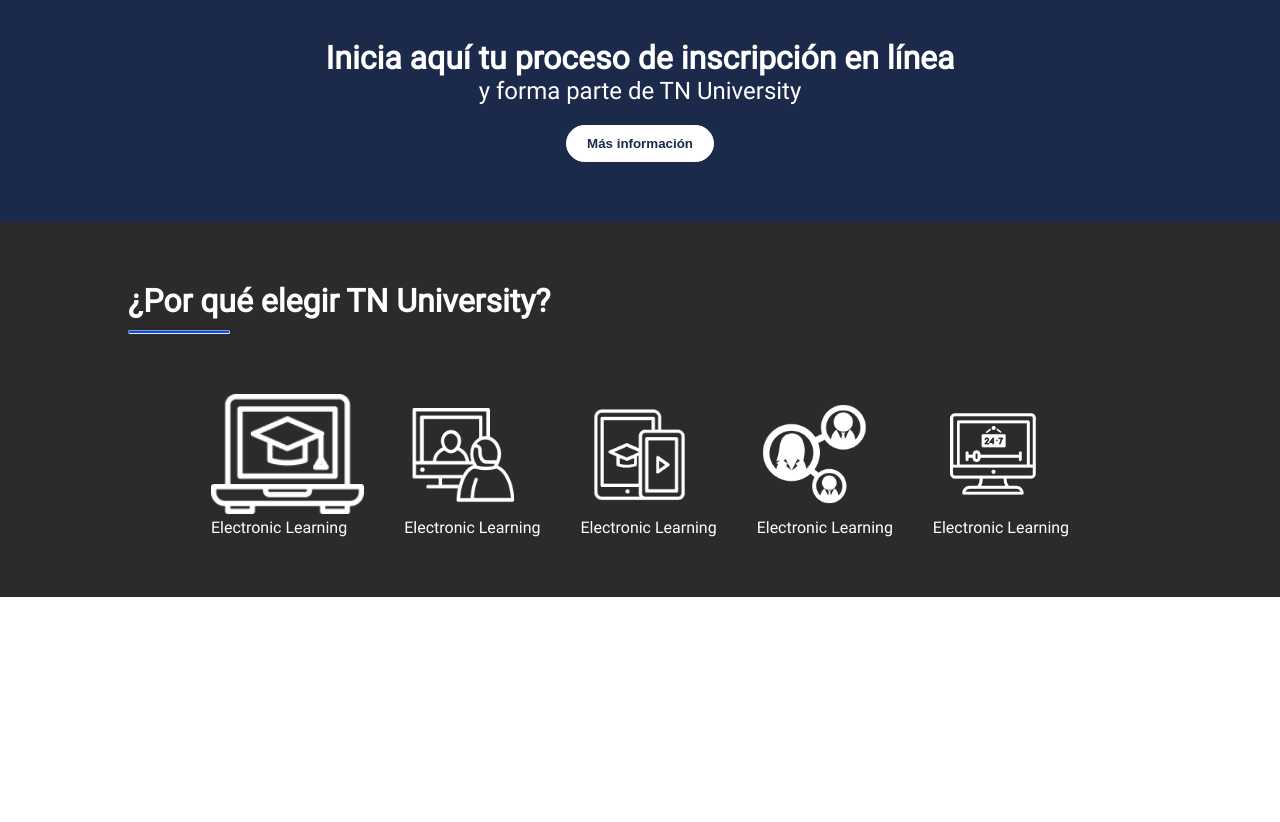
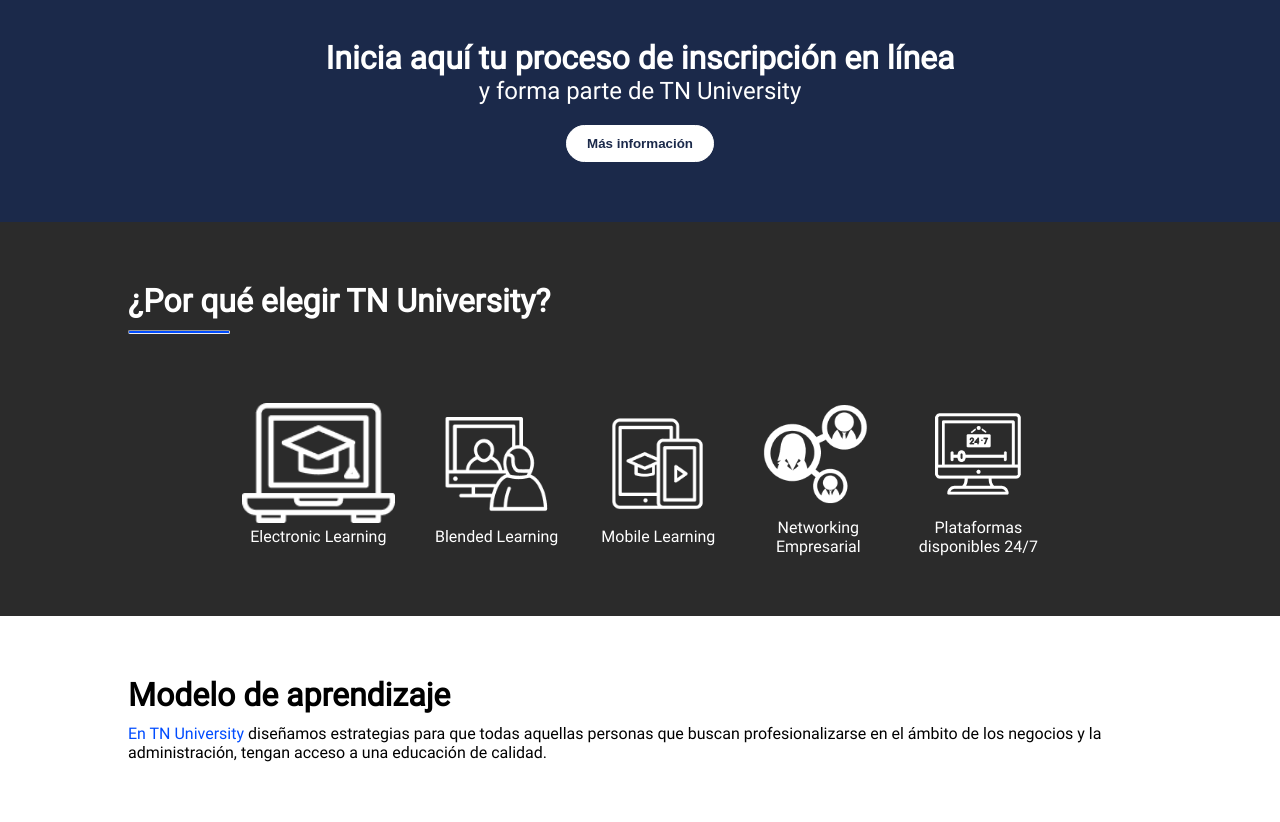
Before and after one commit to ballescript/landing, a plain HTML site: page index.html in a window 1280 px wide. Shown: the part 2030-2852 px from the top of the page. Before the commit the page ends 2627 px from the top, so only its background shows below. Drawn offline with Linux system fonts and the light colour scheme.

Commit message:
Add files via upload

```diff
--- a/index.html
+++ b/index.html
@@ -123,22 +123,27 @@
             </div>
             <div class="why-icon">
                 <img src="why-2.png" alt="Icon" title="Reason icon" />
-                <p>Electronic Learning</p>
+                <p>Blended Learning</p>
             </div>
             <div class="why-icon">
                 <img src="why-3.png" alt="Icon" title="Reason icon" />
-                <p>Electronic Learning</p>
+                <p>Mobile Learning</p>
             </div>
             <div class="why-icon">
                 <img src="why-4.png" alt="Icon" title="Reason icon" />
-                <p>Electronic Learning</p>
+                <p>Networking<br> Empresarial</p>
             </div>
             <div class="why-icon">
                 <img src="why-5.png" alt="Icon" title="Reason icon" />
-                <p>Electronic Learning</p>
+                <p>Plataformas<br> disponibles 24/7</p>
             </div>
         </div>
     </div>
 
+    <div class="learning-model">
+        <p class="learning-title">Modelo de aprendizaje</p>
+        <p><span class="blue-text">En TN University</span> diseñamos estrategias para que todas aquellas personas que buscan profesionalizarse en el ámbito de los negocios y la administración, tengan acceso a una educación de calidad.</p>
+    </div>
+
   </body>
 </html>
--- a/style.css
+++ b/style.css
@@ -252,8 +252,19 @@
     justify-content: center;
     gap: 40px;
     margin-top: 60px;
+    text-align: center;
 }
 
 .why-icons img {
     height: 120px;
 }
+
+.learning-model {
+    padding: 60px 10vw;
+}
+
+.learning-title {
+    font-size: 2rem;
+    font-weight: bold;
+    margin-bottom: 10px;
+}
```
